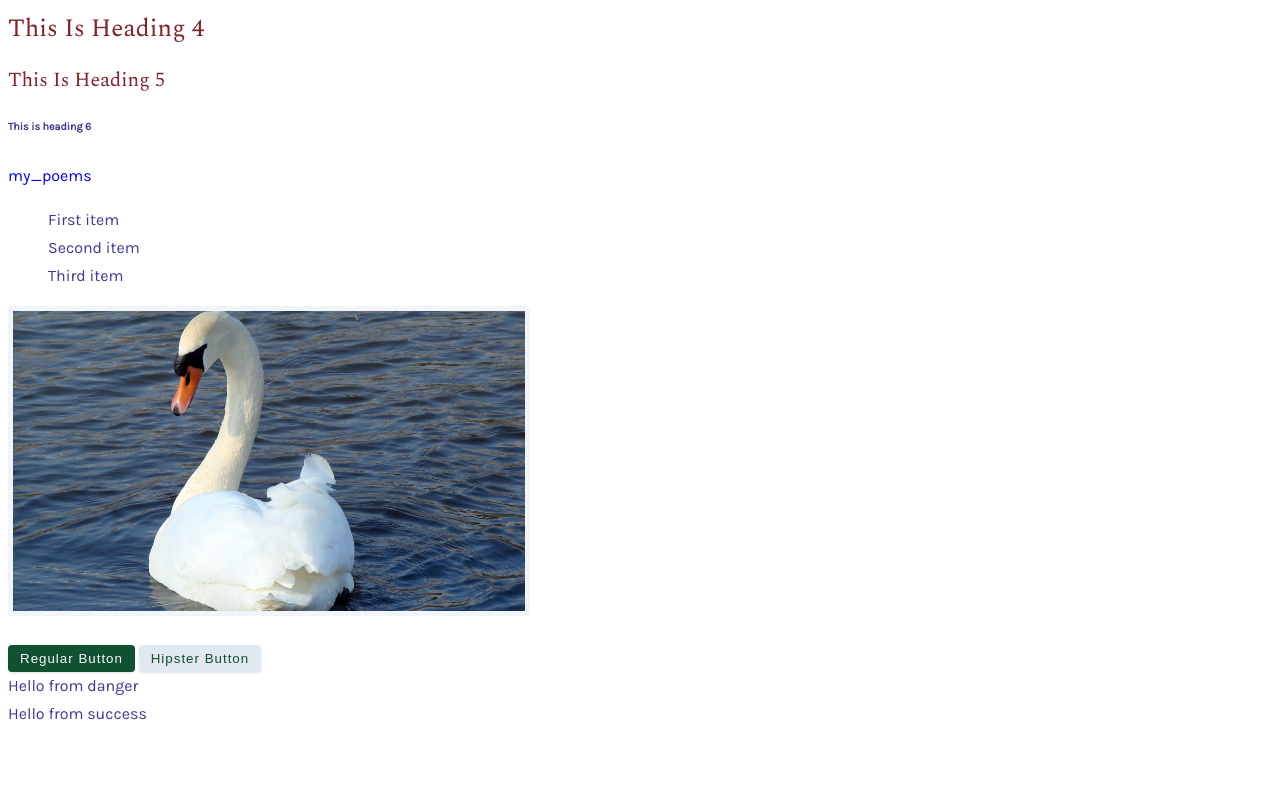
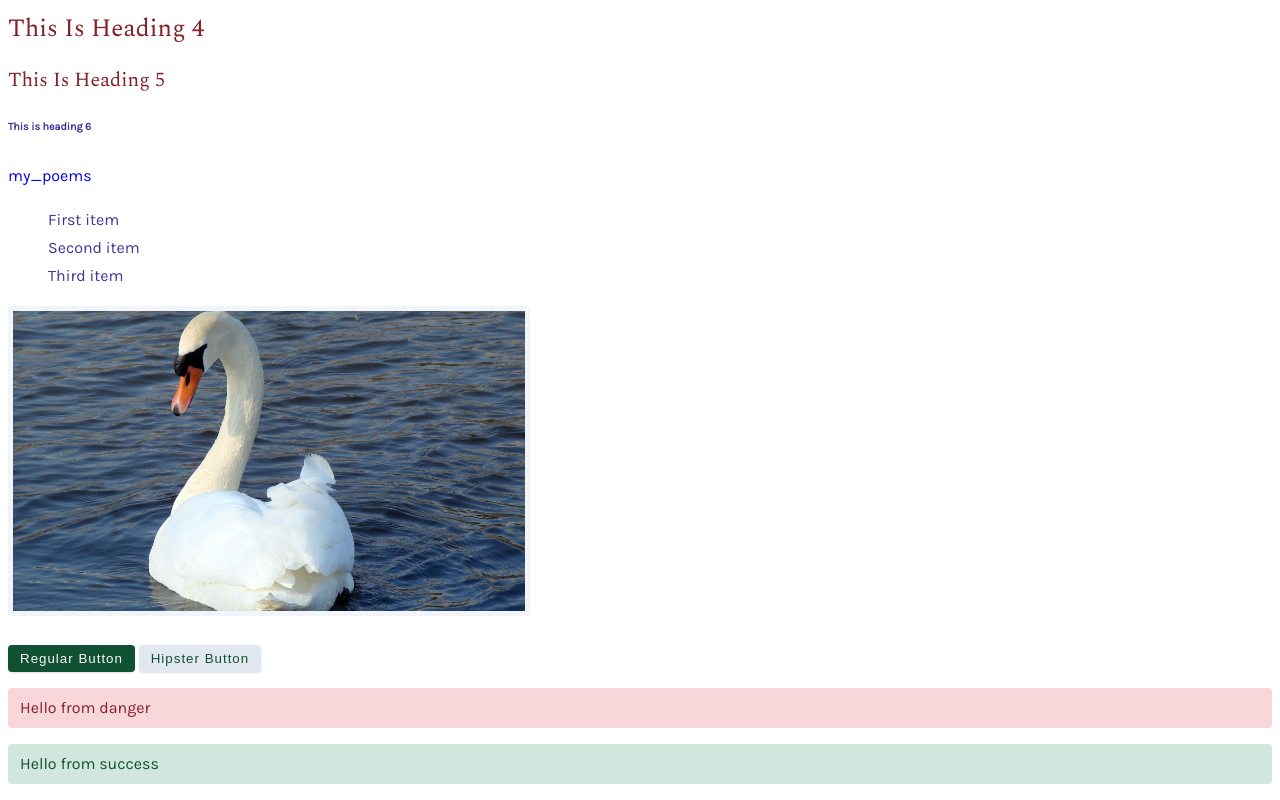
Before and after one commit to SoundaryaKoutharapu/Default-Starter, a plain HTML site: page index.html in a window 1280 px wide. Shown: the part 647-1447 px from the top of the page. Before the commit the page ends 1383 px from the top, so only its background shows below. Drawn offline with nearby package versions, Linux system fonts and the light colour scheme.

Commit message:
added:alerts

```diff
--- a/main.css
+++ b/main.css
@@ -190,5 +190,21 @@ li
 /* alerts */
 .alert
 {
+  padding: 0.375rem 0.75rem;
+  margin-bottom: 1rem;
+  margin-top: 1rem;
+  border-color: transparent;
+  border-radius: var(--borderRadius);
+}
 
+.alert-danger
+{
+  color: var(--red-dark);
+  background-color: var(--red-light);
 }
+
+.alert-success
+{
+  color: var(--green-dark);
+  background-color: var(--green-light);
+}
```
